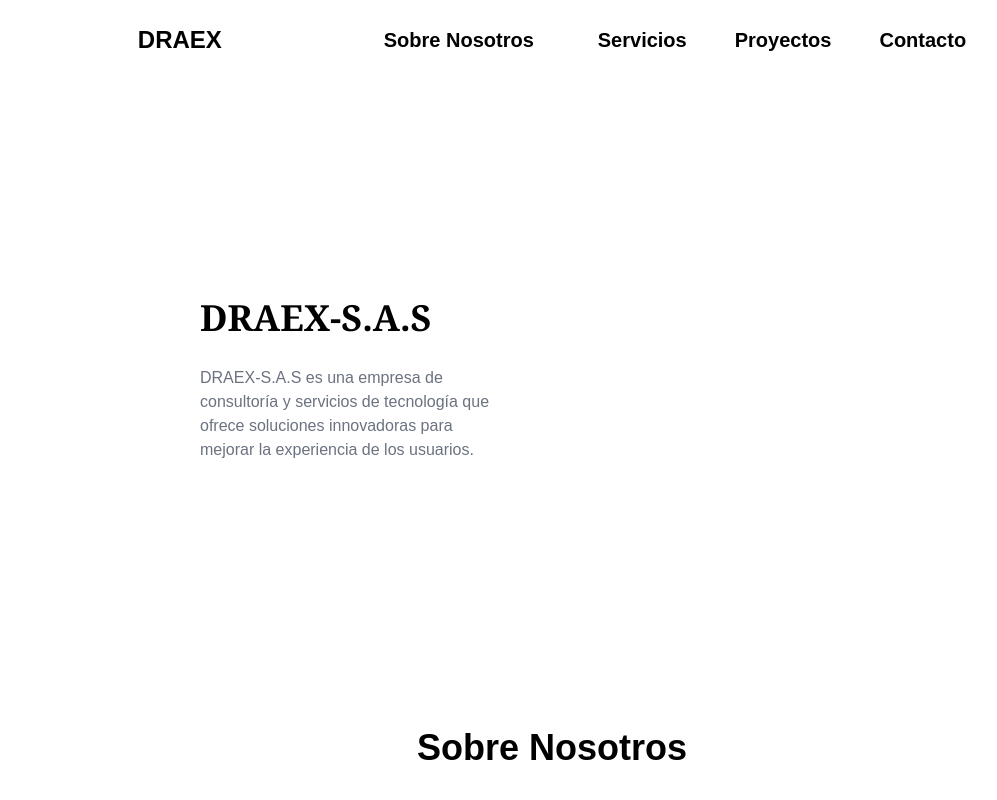
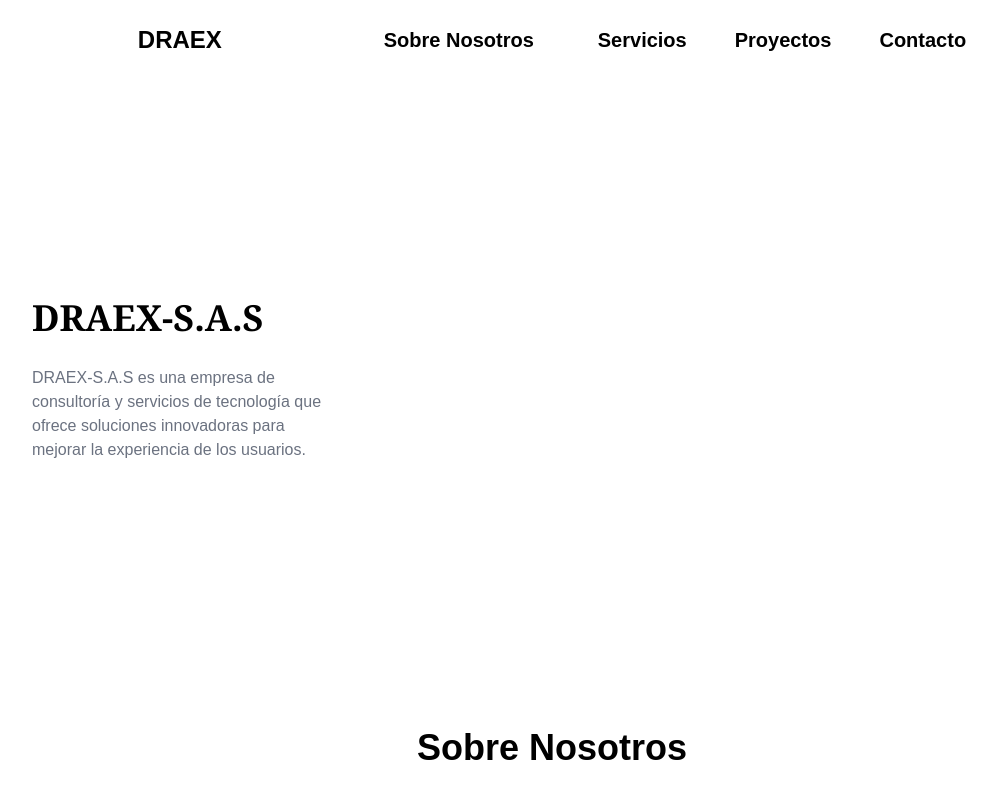
Before and after one commit to wacho91/DRAEX, a React (Vite) app: page / in a window 1280 px wide. Shown: the top 800 px of the page, without its empty margins (88-1085 px from the left). Built offline with nearby package versions, Linux system fonts and the light colour scheme; a web font is replaced by a local one.

Commit message:
Changes in the hero

```diff
--- a/src/Components/Hero/Hero.jsx
+++ b/src/Components/Hero/Hero.jsx
@@ -5,7 +5,7 @@ const Hero = () => {
         <div className="container">
             <div className="grid grid-cols-1 md:grid-cols-2 md:min-h-[600px] gap-10">
                 {/*Information section*/}
-                <div className="flex flex-col justify-center gap-7 md:pl-12 xl:pl-52 text-center md:text-left pt-20 md:pt-0 px-10">
+                <div className="flex flex-col justify-center gap-7 md:pr-[50px] xl:pr-52 text-center md:text-left pt-10 md:pt-0 px-10">
                     <h1 className="text-4xl font-bold font-serif">
                         DRAEX-S.A.S
                     </h1>
```
